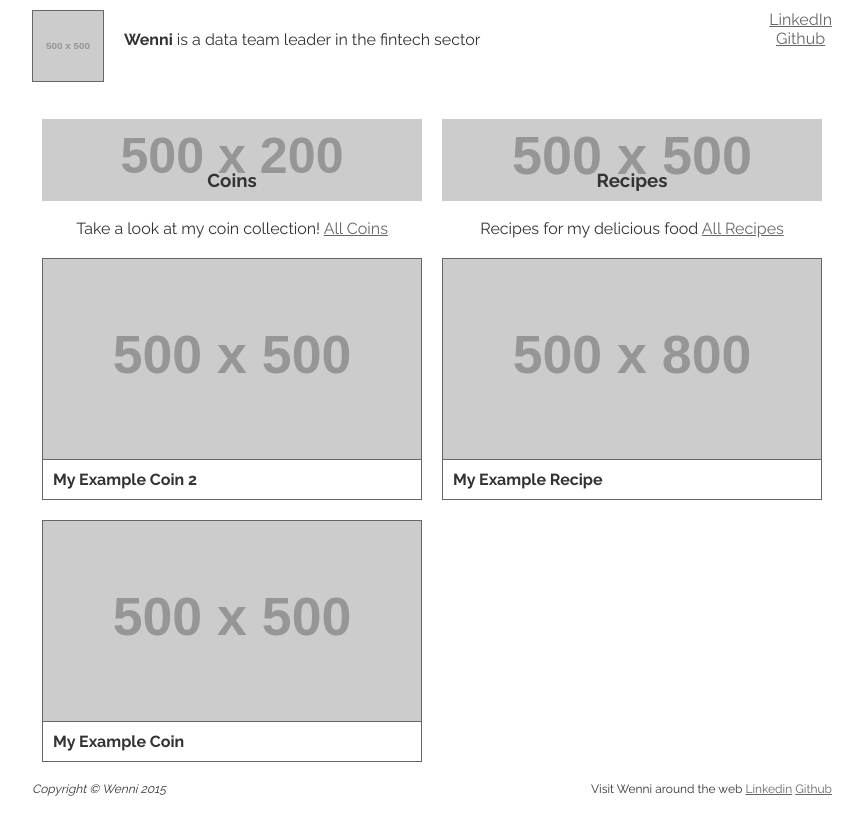
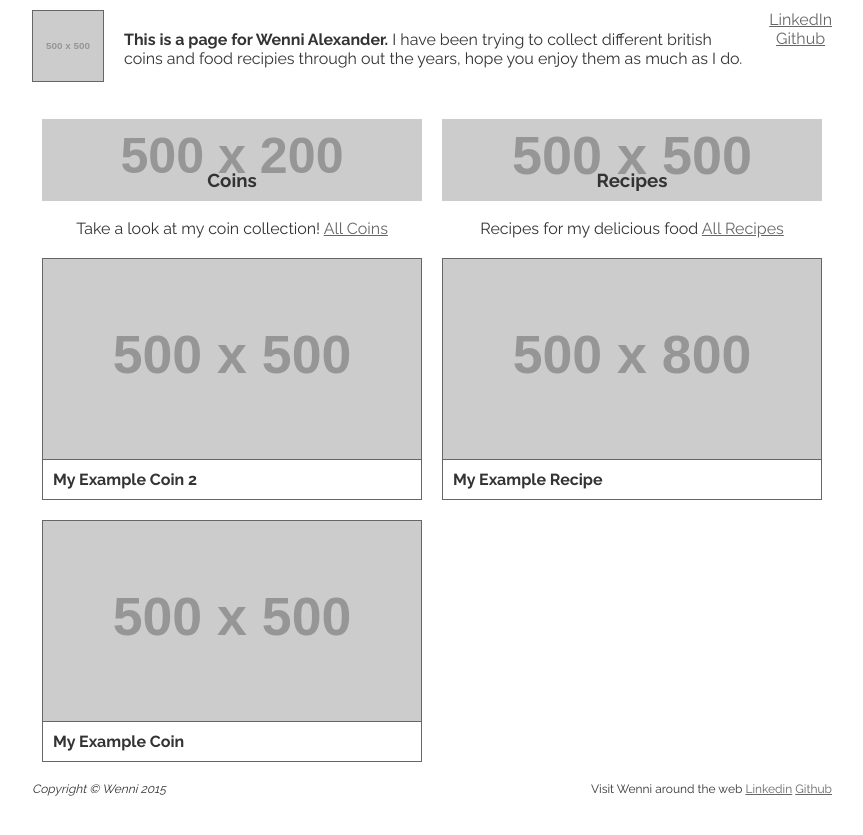
Before and after one commit to WenniAlexander/Website, a Jekyll site: the page built from index.html, in a window 1280 px wide. Shown: the top 835 px of the page, without its empty margins (208-1071 px from the left). Built offline with Jekyll 4.4.1, drawn with Linux system fonts in a browser that asks for light colours; the list of posts is cut into pages by our own code.

Commit message:
changing footer and header links, about, and adding image folder

```diff
--- a/_data/about.yml
+++ b/_data/about.yml
@@ -1,8 +1,8 @@
 image: http://placehold.it/500x500
-name: Wenni
-description: is a data team leader in the fintech sector
+name: This is a page for Wenni Alexander.
+description: I have been trying to collect different british coins and food recipies through out the years, hope you enjoy them as much as I do.
 links:
-  - target: http://linkedin.com
+  - target: http://uk.linkedin.com/in/wennialexander/
     name: LinkedIn
-  - target: https://github.com
+  - target: https://github.com/WenniAlexander
     name: Github
--- a/_data/footer.yml
+++ b/_data/footer.yml
@@ -1,7 +1,7 @@
 copyright: Copyright &copy; Wenni 2015
 link: Visit Wenni around the web
 links:
-  - target: http://linkedin.com
+  - target: http://uk.linkedin.com/in/wennialexander/
     name: Linkedin
-  - target: https://github.com
+  - target: https://github.com/WenniAlexander
     name: Github
```
